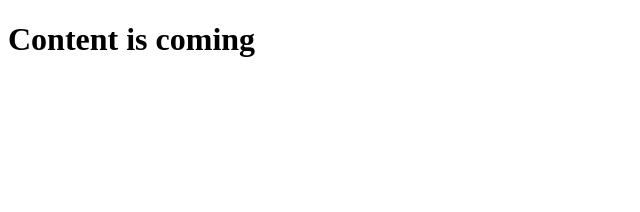
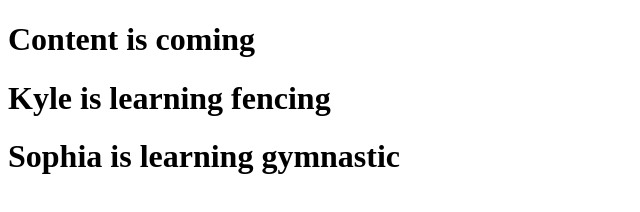
Before and after one commit to huih1026/faithbee, a plain HTML site: page index.html in a window 1280 px wide. Shown: the whole page, without its empty margins (0-640 px from the left). Drawn offline with Linux system fonts and the light colour scheme.

Commit message:
First test the command and repo

```diff
--- a/index.html
+++ b/index.html
@@ -7,5 +7,7 @@
 </head>
 <body>
     <H1>Content is coming</H1>
+    <H1>Kyle is learning fencing</H1>
+    <H1>Sophia is learning gymnastic</H1>
 </body>
 </html>
```
